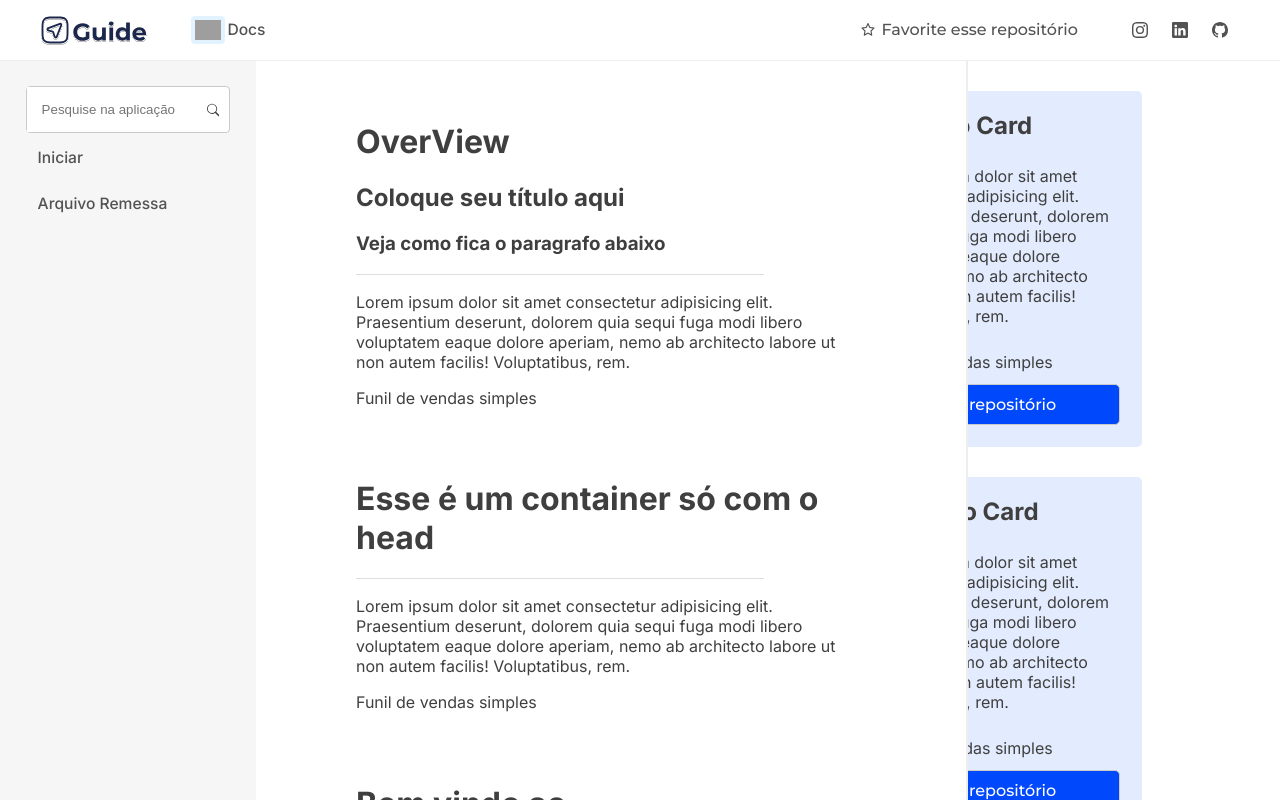
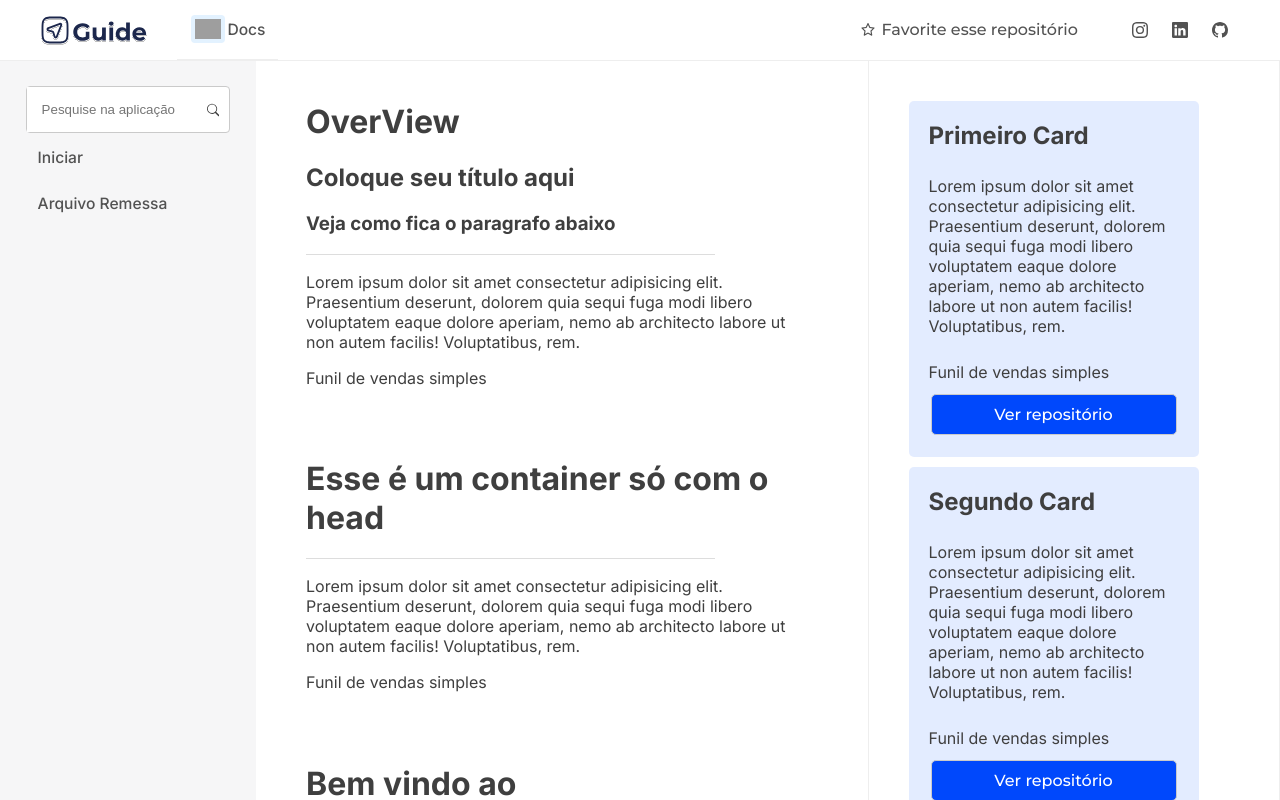
Before and after one commit to DiegoCiara/Guide, a React (Vite) app: page / in a window 1280 px wide. Built offline with nearby package versions, Linux system fonts and the light colour scheme; grey boxes are pictures that could not be loaded.

Commit message:
update responsive

```diff
--- a/src/App.jsx
+++ b/src/App.jsx
@@ -7,7 +7,6 @@ import { Home } from './pages/home'
 import { OverView } from './pages/overview'
 import { Container } from './ui/styles/Container'
 import { Content } from './ui/styles/Content'
-import { CardsContainer } from './ui/components/CardsContainer'
 
 function App() {
   return (
@@ -23,7 +22,6 @@ function App() {
                   <Route path="*" element={<Home/>} />
                 </Routes>
             </Router>
-            <CardsContainer/>
           </Content>
       </Container>
     </div>
--- a/src/lables.jsx
+++ b/src/lables.jsx
@@ -139,13 +139,4 @@ export const ContentCards = [
     button:'Ver repositório',
     link:'/',
   },
-  {
-    title: 'Segundo Card',
-    subtitle: null,
-    divisor: false,
-    paragraph:"Lorem ipsum dolor sit amet consectetur adipisicing elit. Praesentium deserunt, dolorem quia sequi fuga modi libero voluptatem eaque dolore aperiam, nemo ab architecto labore ut non autem facilis! Voluptatibus, rem.",
-    phrase:"Funil de vendas simples",
-    button:'Ver repositório',
-    link:'/',
-  },
 ]
--- a/src/pages/home.jsx
+++ b/src/pages/home.jsx
@@ -1,4 +1,5 @@
 import { HomePage } from "../lables";
+import { CardsContainer } from "../ui/components/CardsContainer";
 import { Contents } from "../ui/components/Contents";
 import { Divisor, Page, PageContainer } from "../ui/styles/Container";
 
@@ -17,7 +18,10 @@ export function Home(){
           code={card.code}
         />
         ))}
+        <div></div>
+        <div></div>
       </PageContainer>
+      <CardsContainer/>
     </Page>
   )
 }
--- a/src/pages/overview.jsx
+++ b/src/pages/overview.jsx
@@ -1,4 +1,5 @@
 import { Overview } from "../lables";
+import { CardsContainer } from "../ui/components/CardsContainer";
 import { Contents } from "../ui/components/Contents";
 import { Divisor, Page, PageContainer } from "../ui/styles/Container";
 
@@ -17,7 +18,10 @@ export function OverView() {
             code={card.code}
           />
           ))}
+        <div></div>
+        <div></div>
       </PageContainer>
+      <CardsContainer/>
     </Page>
   )
 }
--- a/src/ui/components/CardsContainer/index.jsx
+++ b/src/ui/components/CardsContainer/index.jsx
@@ -1,11 +1,12 @@
 import { ContentCards } from "../../../lables";
-import { CardsDrawler } from "../../styles/DrawlerStyled";
+import { CardsDrawler, CardsList } from "../../styles/DrawlerStyled";
 import { Cards } from "./Cards";
 
 
 export function CardsContainer(){
   return(
     <CardsDrawler>
+      <CardsList>
         {ContentCards.map((card)=>(
           <Cards
             h2={card.title}
@@ -16,6 +17,8 @@ export function CardsContainer(){
             button={card.button}
           />
           ))}
+
+      </CardsList>
     </CardsDrawler>
   )
 }
--- a/src/ui/components/NavBar/index.jsx
+++ b/src/ui/components/NavBar/index.jsx
@@ -1,4 +1,4 @@
-import { MenuBar, NavBarStyled } from "../../styles/NavBarStyled";
+import { HeadBar, MenuBar, NavBarStyled } from "../../styles/NavBarStyled";
 import { BsGithub, BsInstagram, BsLinkedin, BsStar } from "react-icons/bs";
 import { AiOutlineStar } from "react-icons/ai";
 import Logo from '/src/assets/logo.svg'
@@ -9,11 +9,14 @@ import'/src/App.css'
 export function NavBar() {
   return(
     <NavBarStyled>
-      <MenuBar style={{marginLeft:'40px'}}>
+      <HeadBar style={{marginLeft:'40px'}}>
         <img src={Logo} className="Logo"/>
+        <MenuBar>
+
         <a className="MenuItem" href='https://github.com/DiegoCiara/guide' target='_blank' >
         <img src={Book} height='30px' className='MenuItem Icon'/>Docs</a>
-      </MenuBar>
+        </MenuBar>
+      </HeadBar>
       <MenuBar style={{marginRight:'40px'}}>
         <a className="MenuItem Nav" href='https://github.com/DiegoCiara/guide' target='_blank' >
           <AiOutlineStar style={{marginRight:'5px'}}/> Favorite esse repositório</a>
--- a/src/ui/styles/Cards.jsx
+++ b/src/ui/styles/Cards.jsx
@@ -7,7 +7,6 @@ export const Card = styled.div`
   justify-content: center;
   gap: 10px;
   padding: 20px;
-  margin-top: 30px;
   background-color: #0051ff1c;
   border-radius: 5px;
 `;
--- a/src/ui/styles/Container.jsx
+++ b/src/ui/styles/Container.jsx
@@ -8,21 +8,30 @@ export const Container = styled.div`
 `;
 
 export const Page = styled(Container)`
-    flex-direction: column;
-    width:auto;
+    width: 100%;
     height: 100%;
     overflow: hidden;
     border-right: 1px solid #eeeeee;
+
+  @media (max-width: 850px) {
+    flex-direction: column-reverse;
+  }
+
 `;
 
 export const PageContainer = styled(Page)`
+    flex-direction: column;
     justify-content: start;
     align-items: start;
-    padding: 40px 100px ;
+    padding: 20px 50px ;
     overflow-y: scroll !important;
-    padding-bottom: 0;
     gap: 50px;
-    max-width: 80%;
+    min-width: 50%;
+    width: 100%;
+  @media (max-width: 850px) {
+    padding: 25px;
+    width: auto;
+    }
 `;
 
 export const Divisor = styled.div`
--- a/src/ui/styles/Content.jsx
+++ b/src/ui/styles/Content.jsx
@@ -1,7 +1,7 @@
 import styled from "styled-components";
 
 export const Content = styled.div`
-    width: 70%;
+    width: 100%;
     max-height: 100%;
     display: flex;
 `;
@@ -10,5 +10,5 @@ export const ContentPage = styled(Content)`
     max-width: 100%;
     padding: 20px;
     text-align: left;
-    width: auto;
+    width: 100%;
 `;
--- a/src/ui/styles/DrawlerStyled.jsx
+++ b/src/ui/styles/DrawlerStyled.jsx
@@ -5,9 +5,14 @@ export const DrawlerStyled = styled.div`
   flex-direction: column;
   align-items: center;
   text-align: left;
-  width: 20vw;
-  height: 100vw;
+  width: 25vw;
+  height: 80vw;
   background-color: #F6F6F7;
+
+  @media (max-width: 850px) {
+   display: none;
+  }
+
 `;
 
 export const MenuDrawler = styled(DrawlerStyled)`
@@ -25,13 +30,18 @@ export const MenuDrawler = styled(DrawlerStyled)`
 
 export const CardsDrawler = styled(DrawlerStyled)`
   justify-content: start;
+  height: 90vh;
+  padding: 20px;
+  align-items: start;
+  width: 100%;
+  background-color: transparent;
+`;
+export const CardsList = styled(CardsDrawler)`
+  justify-content: start;
+  gap: 10px;
   padding-right: 10px;
-  height: 100%;
-  overflow: hidden;
+  overflow: hidden !important;
   overflow-y: scroll !important;
-  align-items: end;
-  width: 50%;
-  background-color: transparent;
   ::-webkit-scrollbar {
   width: 5px; /* Largura da barra de rolagem */
 }
--- a/src/ui/styles/NavBarStyled.jsx
+++ b/src/ui/styles/NavBarStyled.jsx
@@ -10,8 +10,21 @@ export const NavBarStyled = styled.nav`
   border-bottom: 1px solid #eeeeee;
 `;
 
+export const HeadBar = styled(NavBarStyled)`
+  width: auto;
+  height: 100%;
+  gap: 30px;
+  @media (max-width: 850px) {
+    margin: 20px !important;
+  }
+`;
 export const MenuBar = styled(NavBarStyled)`
   width: auto;
   height: 100%;
   gap: 30px;
+
+  @media (max-width: 850px) {
+    display:none;
+  }
+
 `;
```
Lines whose indentation alone changed are shown as unchanged.
